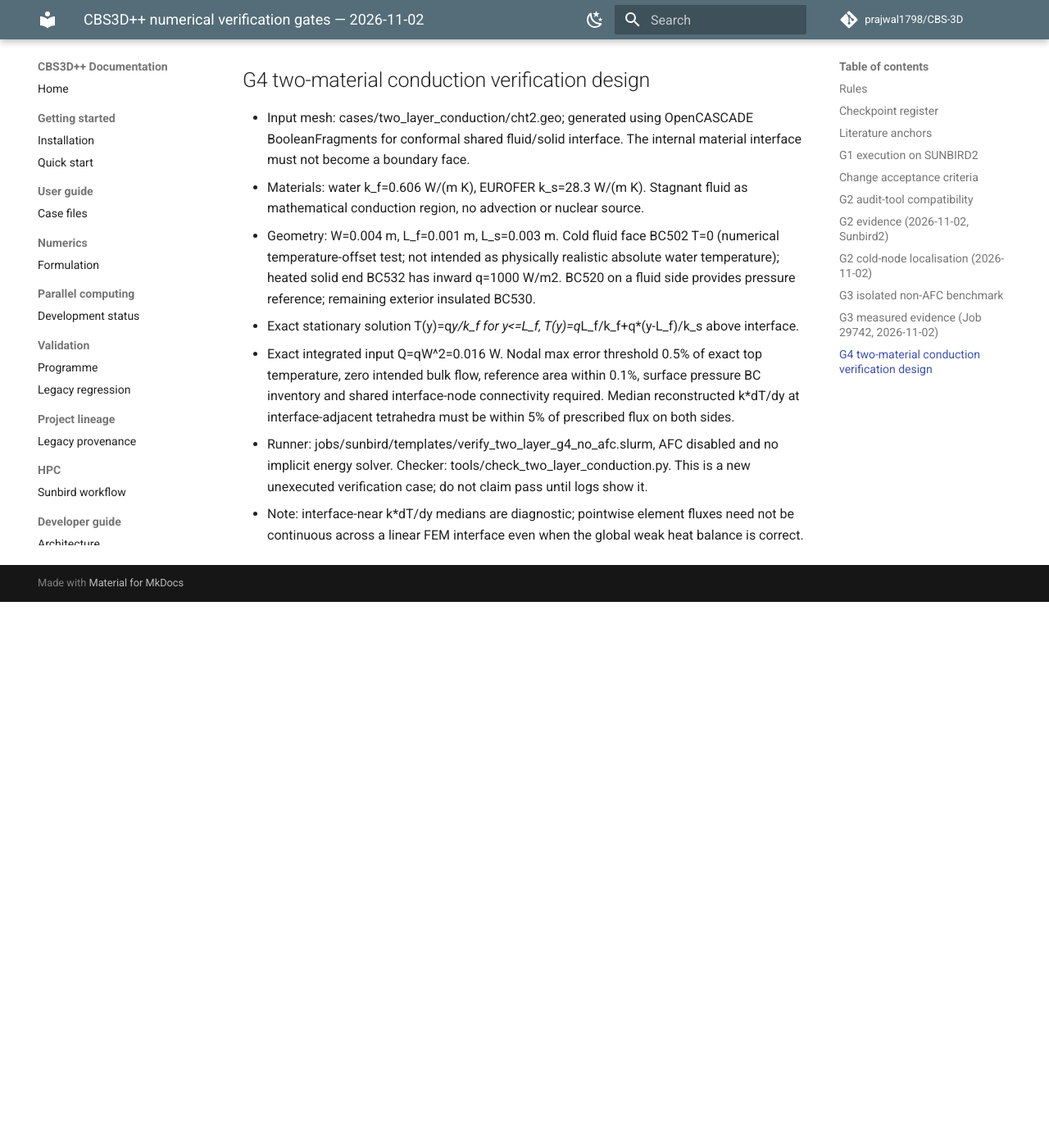
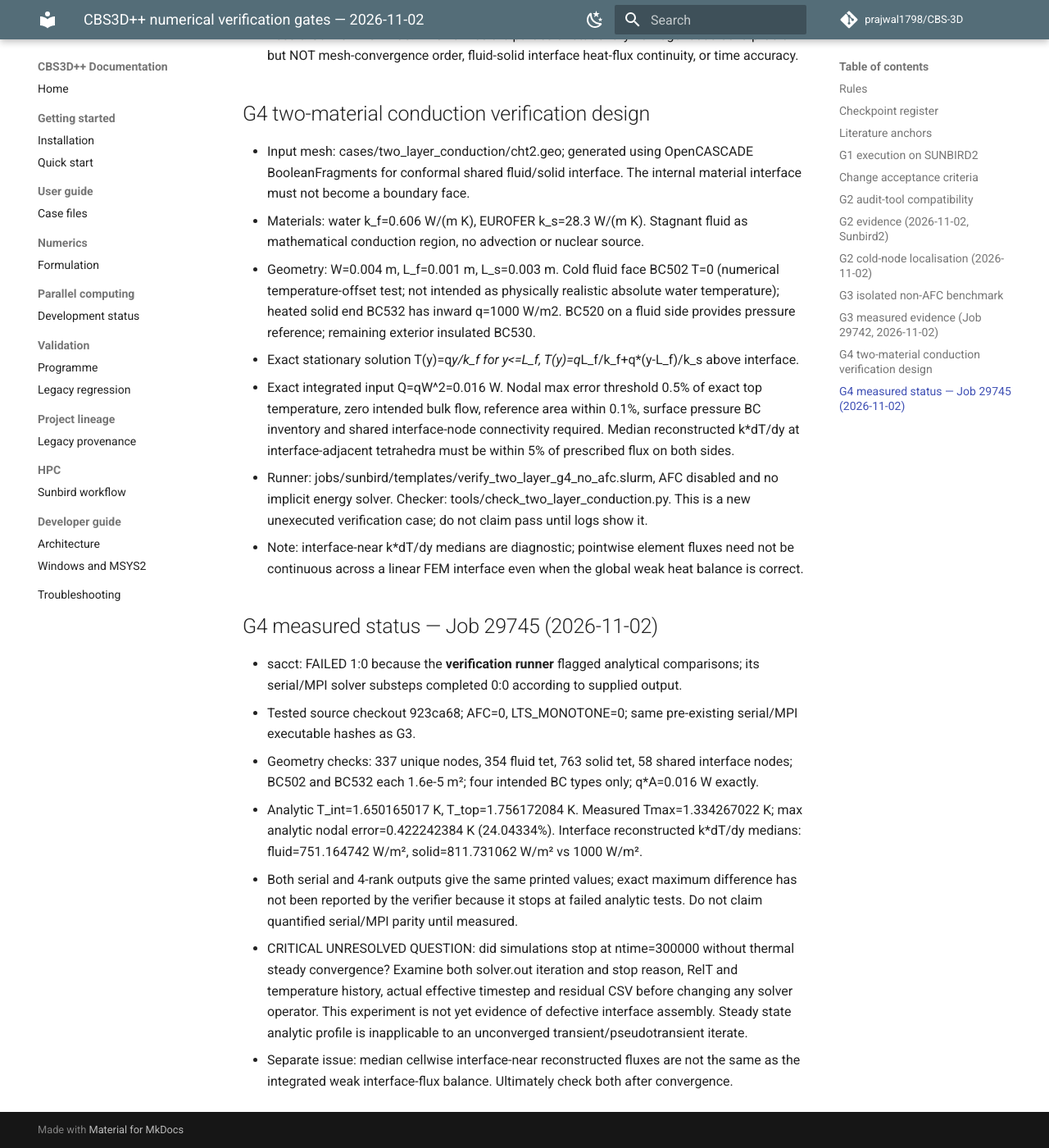
Before and after one commit to prajwal1798/CBS-3D, an MkDocs documentation site: the page built from docs/verification/CBS3D_NUMERICAL_VERIFICATION_GATES.md, in a window 1280 px wide and 1400 px high, scrolled down 5429 px. Shown: the whole window at 82% size. Built offline with MkDocs 1.6.1 and Material for MkDocs 9.7.7, drawn with Linux system fonts in a browser that asks for light colours; comment, search, counter and statistics services are not loaded; before the commit the page ends 6163 px from its top, so only the background shows below that; some of the changed text lies outside the part shown.

Commit message:
docs: record failed G4 benchmark and require convergence diagnosis before any numerical modification

```diff
--- a/docs/verification/CBS3D_NUMERICAL_VERIFICATION_GATES.md
+++ b/docs/verification/CBS3D_NUMERICAL_VERIFICATION_GATES.md
@@ -19,7 +19,7 @@
 | G1c | Lumped thermal mass and timestep diagonal | Code vs direct P1-tet reference with positive entries | PASS: Sunbird2 CTest 3/3 (2026-11-02), shared-node and material masks |
 | G2 | Actual inlet/outlet/wall/interface boundary inventory and flux sign | Every applied BC and flux accounted for | PASS (structural): Job 29706 has only BC 511/520/530/532, 648 BC532 faces = 0.0006 m^2, 60 W applied, zero duplicate faces, zero MPI duplicate mismatch; full global energy closure remains G7 |
 | G3 | Solid-only diffusion | Uniform/linear patch tests; analytical heated slab; mesh refinement | Analytical slab and serial/MPI PASS, Job 29742; systematic mesh refinement still pending |
-| G4 | Two-material conduction | Shared interface temperature, weak flux continuity, integrated balance | Conformal two-layer analytic test and serial/4-rank runner added; execution pending |
+| G4 | Two-material conduction | Shared interface temperature, weak flux continuity, integrated balance | FAIL at Job 29745: 24.04% analytic error, reconstructed interface gradients 751/812 vs 1000 W/m²; must establish convergence/stop reason before interpretation |
 | G5 | Prescribed-flow scalar transport | Uniform T, analytical convection-diffusion and manufactured solutions | Uniform T check added; remaining pending |
 | G6 | Discrete positivity / DMP | Inspect assembled update matrix and *first* bound violation | U-channel AFC-off run: 176 cold nodes, ALL fluid-only, zero interface/solid; root mechanism and first crossing unresolved |
 | G7 | Integrated energy and mass | Sources + boundary heat = advection + storage within stated tolerance | Existing balance script; pending for U-channel |
@@ -110,3 +110,13 @@ The serial VTU writer outputs CellData `mat_id`; DistributedPost.cpp writes `mat
 - Exact integrated input Q=qW^2=0.016 W. Nodal max error threshold 0.5% of exact top temperature, zero intended bulk flow, reference area within 0.1%, surface pressure BC inventory and shared interface-node connectivity required. Median reconstructed k*dT/dy at interface-adjacent tetrahedra must be within 5% of prescribed flux on both sides.
 - Runner: jobs/sunbird/templates/verify_two_layer_g4_no_afc.slurm, AFC disabled and no implicit energy solver. Checker: tools/check_two_layer_conduction.py. This is a new unexecuted verification case; do not claim pass until logs show it.
 - Note: interface-near k*dT/dy medians are diagnostic; pointwise element fluxes need not be continuous across a linear FEM interface even when the global weak heat balance is correct.
+
+## G4 measured status — Job 29745 (2026-11-02)
+
+- sacct: FAILED 1:0 because the **verification runner** flagged analytical comparisons; its serial/MPI solver substeps completed 0:0 according to supplied output.
+- Tested source checkout 923ca68; AFC=0, LTS_MONOTONE=0; same pre-existing serial/MPI executable hashes as G3.
+- Geometry checks: 337 unique nodes, 354 fluid tet, 763 solid tet, 58 shared interface nodes; BC502 and BC532 each 1.6e-5 m²; four intended BC types only; q*A=0.016 W exactly.
+- Analytic T_int=1.650165017 K, T_top=1.756172084 K. Measured Tmax=1.334267022 K; max analytic nodal error=0.422242384 K (24.04334%). Interface reconstructed k*dT/dy medians: fluid=751.164742 W/m², solid=811.731062 W/m² vs 1000 W/m².
+- Both serial and 4-rank outputs give the same printed values; exact maximum difference has not been reported by the verifier because it stops at failed analytic tests. Do not claim quantified serial/MPI parity until measured.
+- CRITICAL UNRESOLVED QUESTION: did simulations stop at ntime=300000 without thermal steady convergence? Examine both solver.out iteration and stop reason, RelT and temperature history, actual effective timestep and residual CSV before changing any solver operator. This experiment is not yet evidence of defective interface assembly. Steady state analytic profile is inapplicable to an unconverged transient/pseudotransient iterate.
+- Separate issue: median cellwise interface-near reconstructed fluxes are not the same as the integrated weak interface-flux balance. Ultimately check both after convergence.
```
